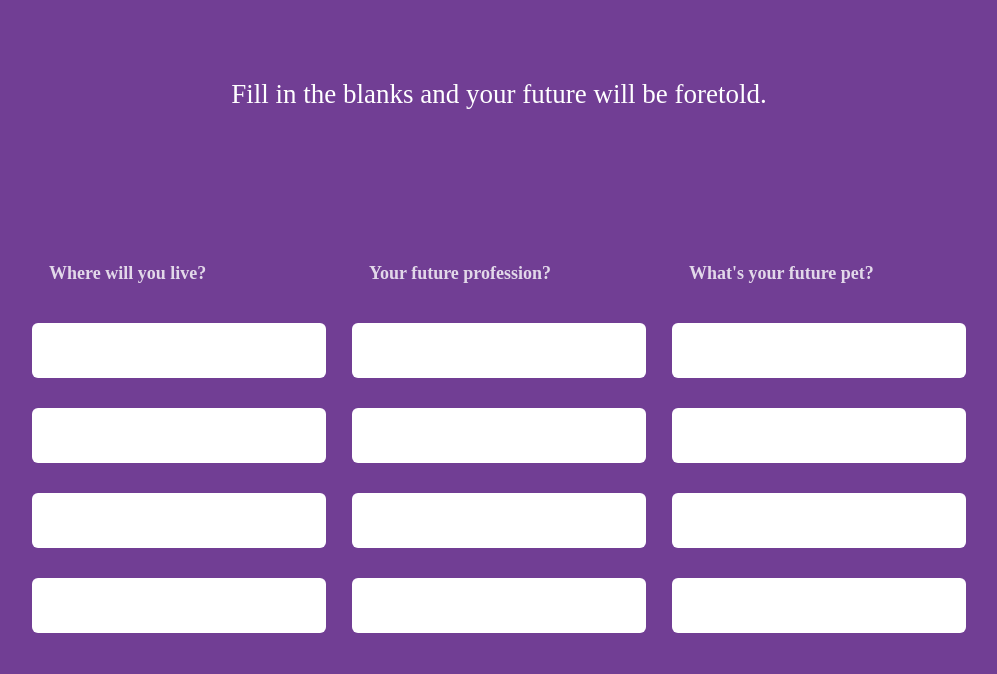
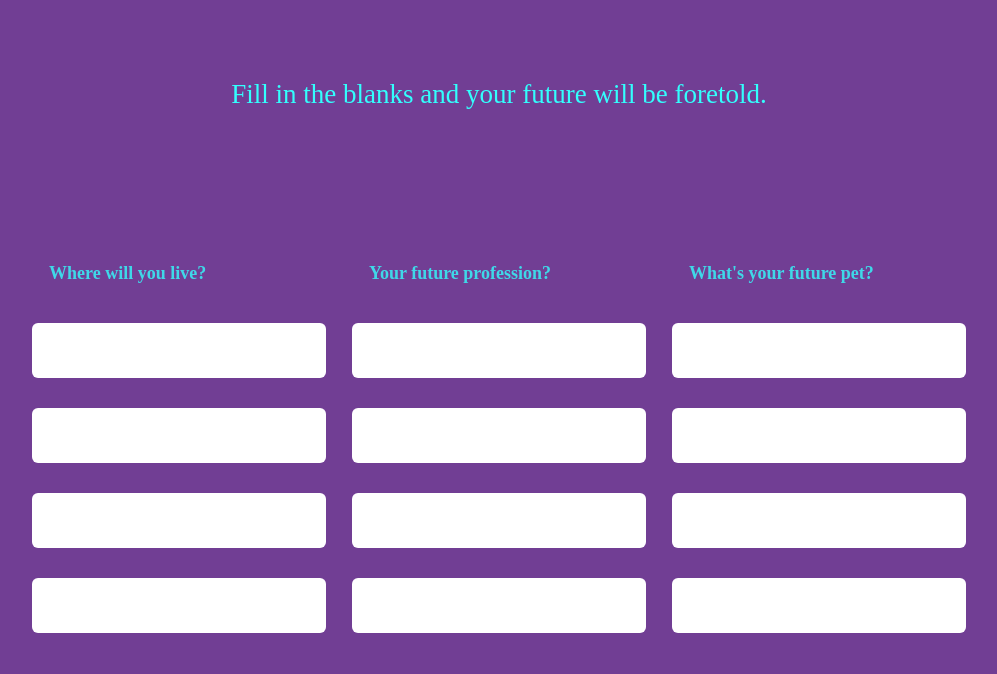
Before and after one commit to Dtonick/MASH-Game, a plain HTML site: page index.html in a window 1280 px wide. Shown: the part 126-800 px from the top of the page, without its empty margins (141-1138 px from the left). Drawn offline with Linux system fonts and the light colour scheme.

Commit message:
Update style.css

```diff
--- a/style.css
+++ b/style.css
@@ -1,7 +1,7 @@
 /* Body styling */
 body {
   background: #713e94;
-  color: #fff;
+  color: #33FFFD;
   font-family: Times New Roman, Comic Sans;
   font-size: 27px;
   font-weight: 300;
```
